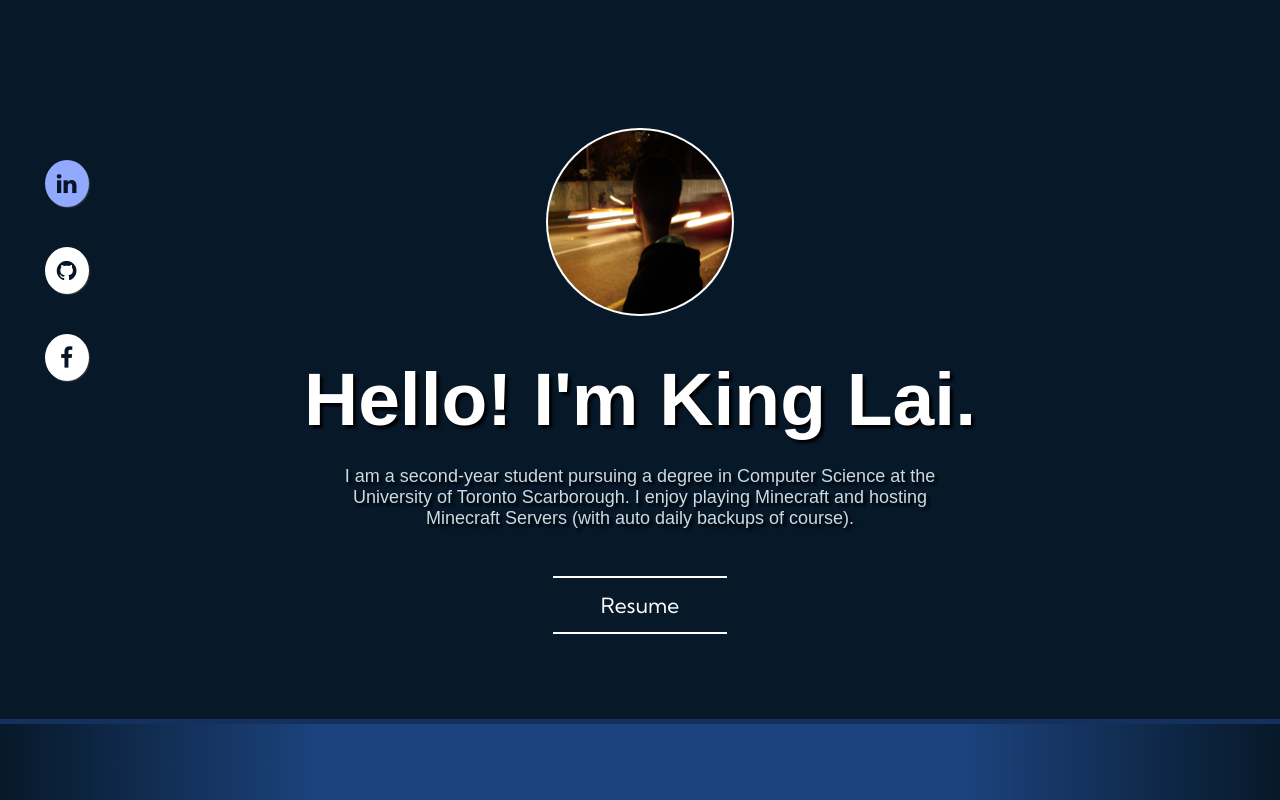
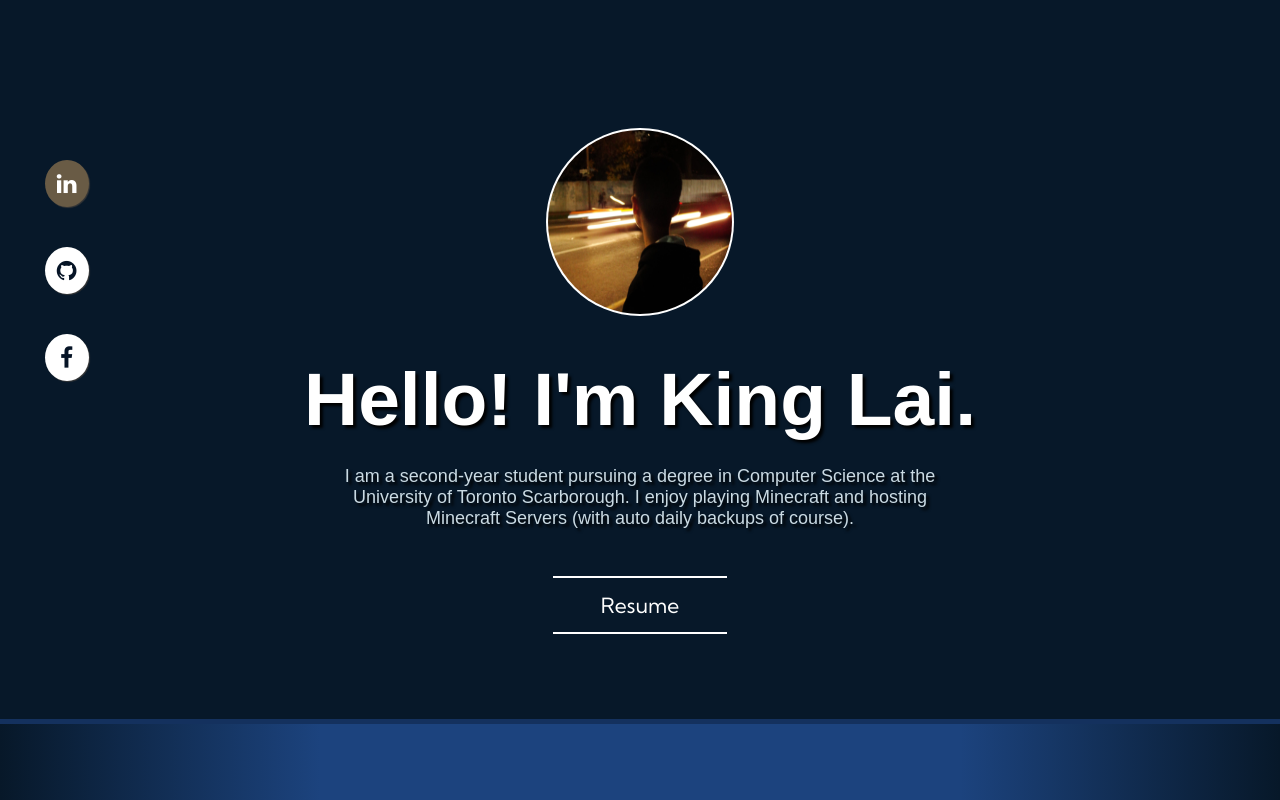
Before and after one commit to KingLai23/personal-website, a plain HTML site: page index.html in a window 1280 px wide. In both pictures the pointer is over the link 66 px from the left and 183 px from the top of the page. Shown: the top 800 px of the page. Drawn offline with Linux system fonts and the light colour scheme; a web font is replaced by a local one.

Commit message:
changed hover color of icons

```diff
--- a/index_style.css
+++ b/index_style.css
@@ -35,7 +35,8 @@ html {
 }
 
 .icons a:hover {
-    background-color: #91a9ff;
+    background-color: #695b45;
+    color: #fff;
 }
 
 .linkedin,
```
